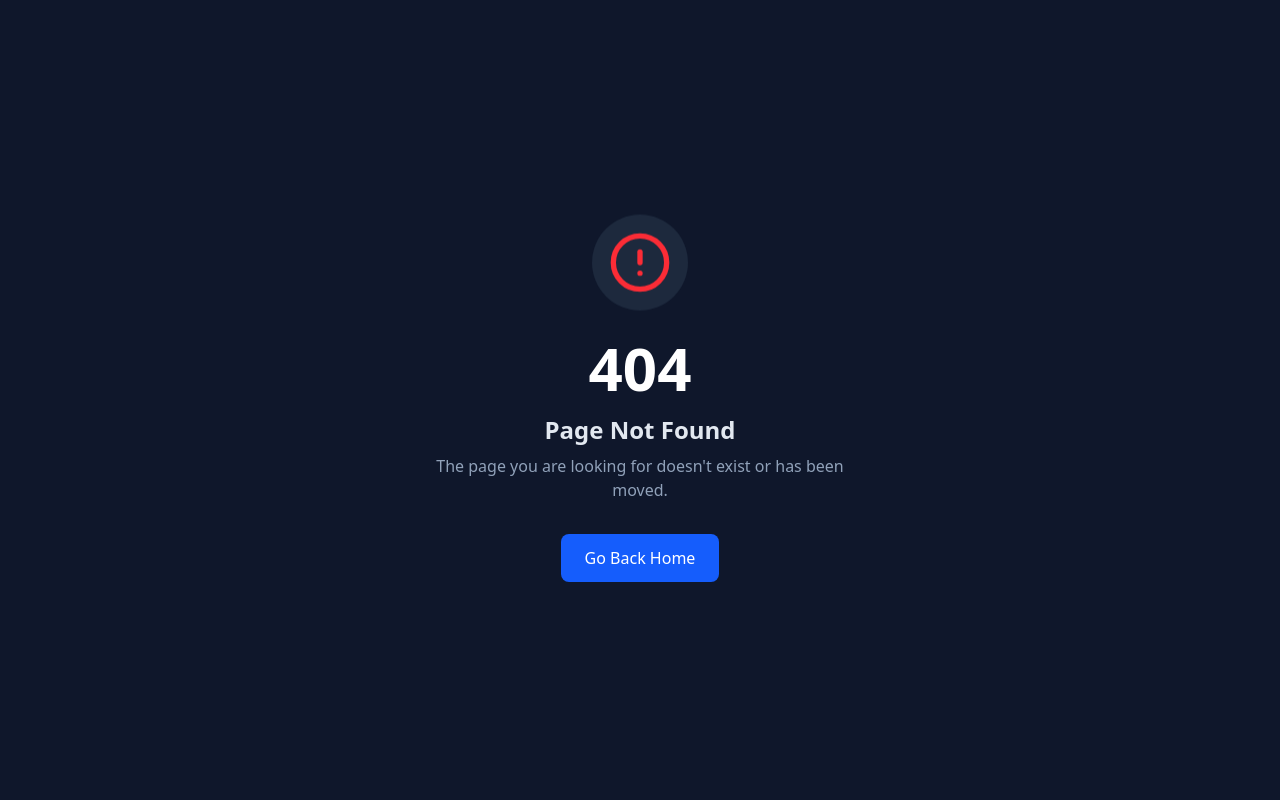
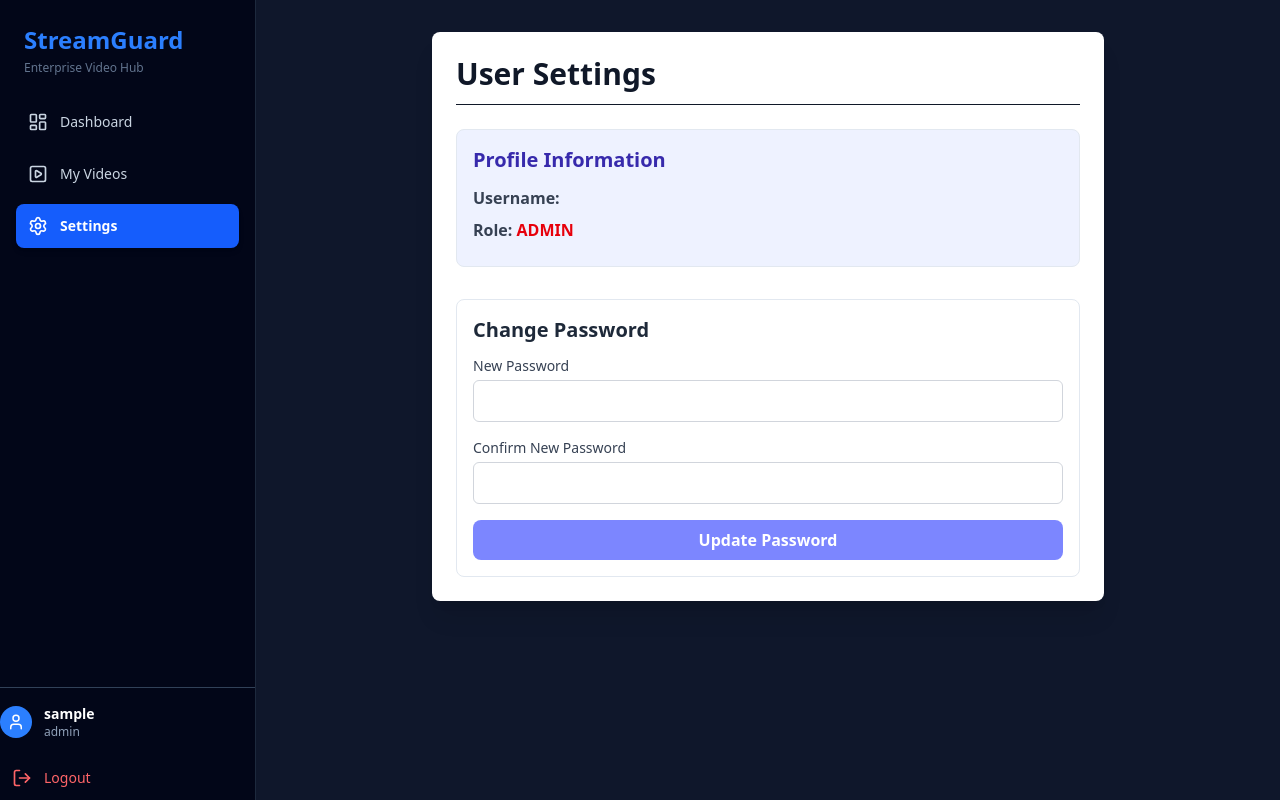
Before and after one commit to pardhan03/safestream-frontend, a React (Vite) app: page /settings in a window 1280 px wide. Before the commit this address had no page. Built offline with nearby package versions, Linux system fonts and the light colour scheme; sample sign-in values are in the browser's storage.

Commit message:
final commit

```diff
--- a/src/App.jsx
+++ b/src/App.jsx
@@ -1,4 +1,3 @@
-import { useState } from 'react'
 import './App.css'
 import Login from './components/Auth/Login'
 import { Navigate, Route, Routes } from 'react-router-dom'
@@ -7,13 +6,12 @@ import Dashboard from './components/screen/Dashboard'
 import ProtectedRoute from './components/Auth/ProtectedRoute'
 import Layout from './components/screen/Layout'
 import NotFound from './components/screen/NotFound'
+import Setting from './components/screen/Setting'
 
 function App() {
-  const [count, setCount] = useState(0)
-
   return (
     <>
-     <Routes>
+      <Routes>
         <Route path="/login" element={<Login />} />
         <Route path="/signup" element={<Signup />} />
         <Route path="/" element={<Navigate to="/dashboard" replace />} />
@@ -27,6 +25,16 @@ function App() {
             </ProtectedRoute>
           }
         />
+        <Route
+          path="/settings"
+          element={
+            <ProtectedRoute>
+              <Layout>
+                <Setting/>
+              </Layout>
+            </ProtectedRoute>
+          }
+        />
         <Route path="*" element={<NotFound />} />
       </Routes>
     </>
--- a/src/api/axios.js
+++ b/src/api/axios.js
@@ -20,4 +20,12 @@ export const getMyVideos = () => {
   return api.get("/video/all");
 };
 
+export const changePassword = (newPassword) => {
+  return api.put("/user/change-password", { newPassword });
+};
+
+export const deleteVideo = (videoId) => {
+  return api.delete(`/video/${videoId}`);
+};
+
 export default api;
--- a/src/components/screen/Dashboard.jsx
+++ b/src/components/screen/Dashboard.jsx
@@ -1,9 +1,10 @@
 import React, { useEffect, useState } from 'react';
 import { Upload, Play, AlertTriangle, CheckCircle, Loader2, MoreVertical } from 'lucide-react';
 import UploadModal from './UploadModal';
-import { uploadVideo, getMyVideos } from '../../api/axios';
+import { uploadVideo, getMyVideos, deleteVideo } from '../../api/axios';
 import { useAuth } from '../../context/AuthProvider';
 import { connectSocket, getSocket } from '../../utils/socket';
+import VideoPlayer from './VideoPlayer';
 
 const StatusBadge = ({ status, sensitivity, progress }) => {
     if (status === 'processing') {
@@ -35,6 +36,7 @@ const StatusBadge = ({ status, sensitivity, progress }) => {
 const Dashboard = () => {
     const [videos, setVideos] = useState([]);
     const [isUploadModalOpen, setUploadModalOpen] = useState(false);
+    const [playingVideo, setPlayingVideo] = useState(null);
     const { authUser } = useAuth();
 
     const fetchVideos = async () => {
@@ -60,29 +62,29 @@ const Dashboard = () => {
     }, []);
 
     useEffect(() => {
-        if (authUser) {
-            connectSocket(authUser._id);
-            const s = getSocket();
+        if (!authUser) return;
+
+        const s = connectSocket(authUser._id);
+
         s.on("video:progress", ({ videoId, progress }) => {
-                setVideos(prev => prev.map(v => v._id === videoId ? { ...v, progress, status: 'processing' } : v));
+            setVideos(prev =>
+                prev.map(v => v._id === videoId ? { ...v, progress, status: "processing" } : v)
+            );
         });
+
         s.on("video:completed", ({ videoId, status, sensitivity }) => {
-                setVideos(prev => prev.map(v => v._id === videoId ? { ...v, status: status === 'completed' ? 'completed' : 'failed', sensitivity, progress: 100 } : v));
+            setVideos(prev =>
+                prev.map(v => v._id === videoId ?
+                    { ...v, status, sensitivity, progress: 100 } : v
+                )
+            );
         });
-            s.on("video:uploaded", ({ videoId }) => {
-                fetchVideos();
-            });
-        }
+
         return () => {
-            const s = getSocket();
-            if (s) {
             s.off("video:progress");
             s.off("video:completed");
-                s.off("video:uploaded");
-            }
         };
     }, [authUser]);
-
     return (
         <>
             <div className="space-y-6">
@@ -108,7 +110,10 @@ const Dashboard = () => {
                                 <th className="px-6 py-4">Upload Date</th>
                                 <th className="px-6 py-4">Size</th>
                                 <th className="px-6 py-4">Status</th>
+                                {authUser?.role === "Admin" && (
                                     <th className="px-6 py-4 text-right">Actions</th>
+                                )}
+
                             </tr>
                         </thead>
                         <tbody className="divide-y divide-slate-700">
@@ -123,9 +128,9 @@ const Dashboard = () => {
                                     <tr key={video._id} className="hover:bg-slate-700/50 transition-colors">
                                         <td className="px-6 py-4">
                                             <div className="flex items-center space-x-3">
-                                                <div className="w-10 h-10 bg-slate-700 rounded flex items-center justify-center">
-                                                    <Play size={16} className="text-slate-400" />
-                                                </div>
+                                                <button onClick={() => setPlayingVideo(video)} className="text-slate-400 hover:text-white p-1">
+                                                    <Play size={16} />
+                                                </button>
                                                 <span className="font-medium text-white">{video.originalName}</span>
                                             </div>
                                         </td>
@@ -142,11 +147,19 @@ const Dashboard = () => {
                                                 progress={video.progress}
                                             />
                                         </td>
+                                        {authUser?.role === "Admin" && (
                                             <td className="px-6 py-4 text-right">
-                                            <button className="text-slate-400 hover:text-white p-1">
-                                                <MoreVertical size={16} />
+                                                <button
+                                                    onClick={async () => {
+                                                        await deleteVideo(video._id);
+                                                        fetchVideos();
+                                                    }}
+                                                    className="text-red-400 hover:text-red-600 p-1"
+                                                >
+                                                    🗑️
                                                 </button>
                                             </td>
+                                        )}
                                     </tr>
                                 ))
                             )}
@@ -161,6 +174,9 @@ const Dashboard = () => {
                     onUpload={handleUpload}
                 />
             )}
+            {playingVideo && (
+                <VideoPlayer video={playingVideo} onClose={() => setPlayingVideo(null)} />
+            )}
         </>
     );
 };
--- a/src/components/screen/Layout.jsx
+++ b/src/components/screen/Layout.jsx
@@ -1,17 +1,35 @@
-import React from 'react';
-import { LayoutDashboard, Upload, PlaySquare, Settings, LogOut } from 'lucide-react';
+import React, { useState } from 'react';
+import { LayoutDashboard, PlaySquare, Settings, LogOut, User } from 'lucide-react';
+import api from '../../api/axios';
+import { useAuth } from '../../context/AuthProvider';
+import { Link, useLocation } from 'react-router-dom';
 
-const SidebarItem = ({ icon: Icon, text, active }) => (
-    <div className={`flex items-center space-x-3 p-3 rounded-lg cursor-pointer transition-colors ${active ? 'bg-blue-600 text-white' : 'hover:bg-slate-800 text-slate-400'}`}>
-        <Icon size={20} />
-        <span className="font-medium">{text}</span>
-    </div>
-);
+const SidebarItem = ({ icon: Icon, text, to }) => {
+    const location = useLocation();
+    const isActive = location.pathname === to;
+
+    return (
+        <Link
+            to={to}
+            className={`flex items-center space-x-3 w-full p-3 rounded-lg transition-all duration-150 ${isActive
+                    ? 'bg-blue-600 text-white shadow-md font-semibold'
+                    : 'text-slate-300 hover:bg-slate-700 hover:text-white'
+                }`}
+        >
+            <Icon className="w-5 h-5" />
+            <span className="text-sm">{text}</span>
+        </Link>
+    );
+};
+
 
 const Layout = ({ children }) => {
+    const [currentPage, setCurrentPage] = useState('dashboard');
+    const { authUser, setAuthUser } = useAuth();
 
     const logout = async () => {
-        await api.post("/user/logout");
+        const res = await api.post("/user/logout");
+        console.log('res', res)
         setAuthUser(null);
         localStorage.removeItem("user");
         window.location.href = "/login";
@@ -26,29 +44,30 @@ const Layout = ({ children }) => {
                 </div>
 
                 <nav className="flex-1 px-4 space-y-2">
-                    <SidebarItem icon={LayoutDashboard} text="Dashboard" active />
-                    <SidebarItem icon={PlaySquare} text="My Videos" />
-                    <SidebarItem icon={Settings} text="Settings" />
+                    <SidebarItem icon={LayoutDashboard} text="Dashboard" to="/dashboard" />
+                    <SidebarItem icon={PlaySquare} text="My Videos" to="/my-videos" />
+                    <SidebarItem icon={Settings} text="Settings" to="/settings" />
                 </nav>
 
-                <div className="p-4 border-t border-slate-800">
+                <div className="pt-4 border-t border-slate-700">
                     <div className="flex items-center space-x-3 mb-4">
-                        <div className="w-8 h-8 rounded-full bg-blue-500 flex items-center justify-center font-bold">
-                            JD
+                        <div className="w-8 h-8 rounded-full bg-blue-500 flex items-center justify-center text-white">
+                            <User size={18} />
                         </div>
                         <div>
-                            <p className="text-sm font-medium">John Doe</p>
-                            <p className="text-xs text-slate-500">Editor Role</p>
+                            <p className="text-sm font-semibold text-white">{authUser?.username || 'User'}</p>
+                            <p className="text-xs text-slate-400">{authUser?.role || 'Basic'}</p>
                         </div>
                     </div>
-                    <button className="flex items-center space-x-2 text-red-400 hover:text-red-300 text-sm" onClick={logout}>
-                        <LogOut size={16} />
-                        <span>Logout</span>
+                    <button
+                        onClick={logout}
+                        className="flex items-center space-x-3 w-full p-3 rounded-lg text-red-400 hover:bg-slate-700 transition-colors"
+                    >
+                        <LogOut className="w-5 h-5" />
+                        <span className="text-sm">Logout</span>
                     </button>
                 </div>
             </aside>
-
-            {/* Main Content */}
             <main className="flex-1 overflow-y-auto">
                 <div className="p-8">
                     {children}
--- /dev/null
+++ b/src/components/screen/Setting.jsx
@@ -0,0 +1,85 @@
+import React, { useState } from "react";
+import { changePassword } from "../../api/axios";
+import toast from "react-hot-toast";
+import { useAuth } from "../../context/AuthProvider";
+
+const Setting = () => {
+    const [newPassword, setNewPassword] = useState('');
+    const [confirmPassword, setConfirmPassword] = useState('');
+    const [loading, setLoading] = useState(false);
+
+    const { authUser } = useAuth();
+
+    const handlePasswordChange = async (e) => {
+    e.preventDefault();
+
+    if (newPassword !== confirmPassword) {
+        toast("Passwords do not match.");
+        return;
+    }
+
+    try {
+        setLoading(true);
+        const response = await changePassword(newPassword);
+        toast(response.data.message);
+        setNewPassword("");
+        setConfirmPassword("");
+    } catch (error) {
+        toast(error.response?.data?.message || "Error changing password.");
+    } finally {
+        setLoading(false);
+    }
+};
+
+    return (
+        <div className="p-6 bg-white rounded-lg shadow-xl max-w-2xl mx-auto">
+            <h2 className="text-3xl font-bold text-gray-900 mb-6 border-b pb-3">User Settings</h2>
+            <section className="mb-8 p-4 border rounded-lg bg-indigo-50">
+                <h3 className="text-xl font-semibold text-indigo-800 mb-3">Profile Information</h3>
+                <div className="space-y-2 text-gray-700">
+                    <p><strong>Username:</strong> {authUser?.fullname}</p>
+                    <p><strong>Role:</strong> <span className={`font-semibold ${
+                        authUser?.role === 'admin' ? 'text-red-600' : authUser?.role === 'editor' ? 'text-yellow-600' : 'text-green-600'
+                    }`}>{authUser?.role.toUpperCase()}</span></p>
+                    <p>
+                    </p>
+                </div>
+            </section>
+
+            <section className="p-4 border rounded-lg bg-white">
+                <h3 className="text-xl font-semibold text-gray-800 mb-3">Change Password</h3>
+                <form onSubmit={handlePasswordChange} className="space-y-4">
+                    <div>
+                        <label className="block text-sm font-medium text-gray-700 mb-1">New Password</label>
+                        <input
+                            type="password"
+                            value={newPassword}
+                            onChange={(e) => setNewPassword(e.target.value)}
+                            required
+                            className="w-full p-2 border border-gray-300 rounded-md focus:ring-indigo-500 focus:border-indigo-500"
+                        />
+                    </div>
+                    <div>
+                        <label className="block text-sm font-medium text-gray-700 mb-1">Confirm New Password</label>
+                        <input
+                            type="password"
+                            value={confirmPassword}
+                            onChange={(e) => setConfirmPassword(e.target.value)}
+                            required
+                            className="w-full p-2 border border-gray-300 rounded-md focus:ring-indigo-500 focus:border-indigo-500"
+                        />
+                    </div>
+                    <button
+                        type="submit"
+                        className="w-full py-2 px-4 bg-indigo-600 text-white font-bold rounded-lg hover:bg-indigo-700 transition duration-200 disabled:bg-indigo-400"
+                        disabled={!newPassword || newPassword !== confirmPassword || loading}
+                    >
+                        {loading ? "Updating..." : "Update Password"}
+                    </button>
+                </form>
+            </section>
+        </div>
+    );
+};
+
+export default Setting
--- a/src/components/screen/VideoPlayer.jsx
+++ b/src/components/screen/VideoPlayer.jsx
@@ -1,16 +1,61 @@
-import React from "react";
+import React, { useEffect, useRef, useState } from "react";
 
-const VideoPlayer = ({ videoId }) => {
-  const streamUrl = `http://localhost:5000/api/video/stream/${videoId}`;
+const VideoPlayer = ({ video, onClose }) => {
+  const [quality, setQuality] = useState("original"); // options: original, p360, p720, p1080
+  const videoRef = useRef(null);
+
+  const API_BASE = import.meta.env.VITE_API_BASE || "http://localhost:5000";
+
+  useEffect(() => {
+    if (videoRef.current) {
+      videoRef.current.pause();
+      const qparam = quality === "original" ? "" : `?q=${quality}`;
+      videoRef.current.src = `${API_BASE}/api/video/stream/${video._id}${qparam}`;
+      videoRef.current.load();
+      videoRef.current.play().catch(() => {});
+    }
+  }, [quality, video]);
+
   return (
-    <div className="rounded-xl overflow-hidden bg-slate-900">
-      <video
-        controls
-        width="100%"
-        src={streamUrl}
-      >
-        Your browser does not support the video tag.
-      </video>
+    <div className="fixed inset-0 z-50 flex items-center justify-center bg-black/70">
+      <div className="w-full max-w-4xl bg-slate-900 rounded-xl overflow-hidden">
+        <div className="flex justify-between items-center p-4 border-b border-slate-800">
+          <h3 className="text-white font-semibold">{video.originalName}</h3>
+          <div className="flex items-center gap-3">
+            <select
+              value={quality}
+              onChange={(e) => setQuality(e.target.value)}
+              className="bg-slate-800 text-white p-2 rounded"
+            >
+              <option value="original">Original</option>
+              <option value="p1080">1080p</option>
+              <option value="p720">720p</option>
+              <option value="p360">360p</option>
+            </select>
+            <button
+              onClick={() => {
+                if (videoRef.current) videoRef.current.pause();
+                onClose();
+              }}
+              className="text-slate-300 hover:text-white px-3 py-1"
+            >
+              Close
+            </button>
+          </div>
+        </div>
+
+        <div className="bg-black">
+          <video
+            ref={videoRef}
+            controls
+            style={{ width: "100%", height: "auto", backgroundColor: "black" }}
+          />
+        </div>
+
+        <div className="p-4 text-slate-300">
+          <div className="text-sm">Status: {video.status} · Sensitivity: {video.sensitivity}</div>
+        </div>
+      </div>
     </div>
   );
 };
--- a/src/utils/socket.jsx
+++ b/src/utils/socket.jsx
@@ -4,10 +4,15 @@ let socket;
 export const connectSocket = (userId) => {
   if (!socket) {
     socket = io("http://localhost:5000", { withCredentials: true });
-    socket.on("connect", () => console.log("socket connected", socket.id));
+
+    socket.on("connect", () => {
+      console.log("socket connected", socket.id);
+      if (userId) socket.emit("join", String(userId));
+    });
   }
-  if (userId) socket.emit("join", userId);
+
   return socket;
 };
 
+
 export const getSocket = () => socket;
```
Lines whose indentation alone changed are shown as unchanged.
